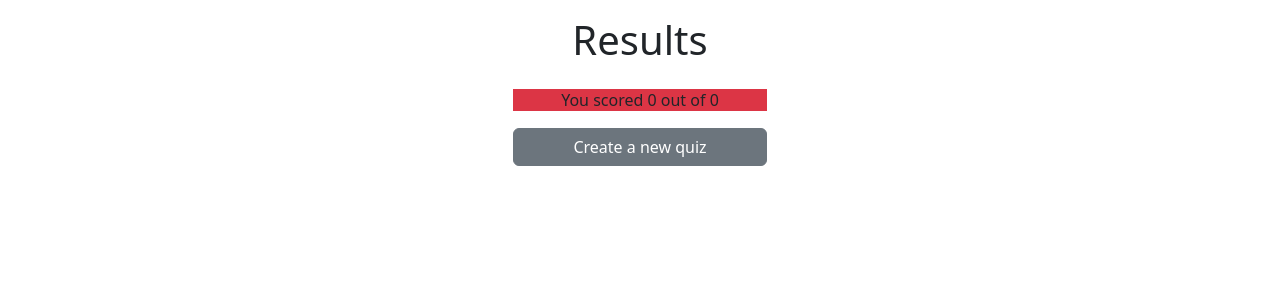
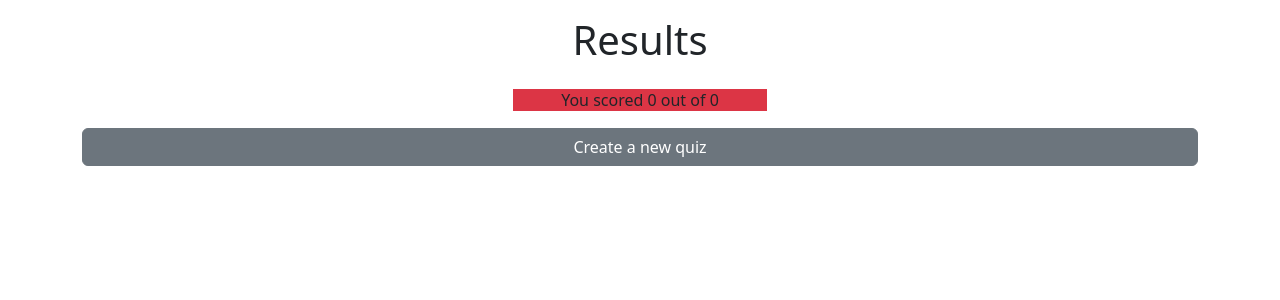
Before and after one commit to giovani-felipe/giovani-a2-c, an Angular app: page /result in a window 1280 px wide. Shown: the top 300 px of the page. Built offline with nearby package versions, Linux system fonts and the light colour scheme.

Commit message:
2 files modified

```diff
--- a/src/app/components/quiz/quiz.component.ts
+++ b/src/app/components/quiz/quiz.component.ts
@@ -78,7 +78,7 @@ export class QuizComponent implements OnInit, OnDestroy {
               this.questionFormArray.push(
                 new FormControl<string>('', {
                   nonNullable: true,
-                  validators: [Validators.required, Validators.minLength(0)],
+                  validators: [Validators.required],
                 })
               );
               return {
@@ -96,8 +96,6 @@ export class QuizComponent implements OnInit, OnDestroy {
   }
 
   private sortAnswers(answers: string[]): string[] {
-    let random = Math.round((Math.random() - 0.5) * 2);
-    console.log(random);
     return answers.sort((a, b) => {
       return 0.5 - Math.random();
     });
--- a/src/app/shell/body/body.component.html
+++ b/src/app/shell/body/body.component.html
@@ -1,3 +1,3 @@
-<main class="py-3 d-sm-flex justify-content-center">
+<main class="container py-3">
   <router-outlet></router-outlet>
 </main>
```
